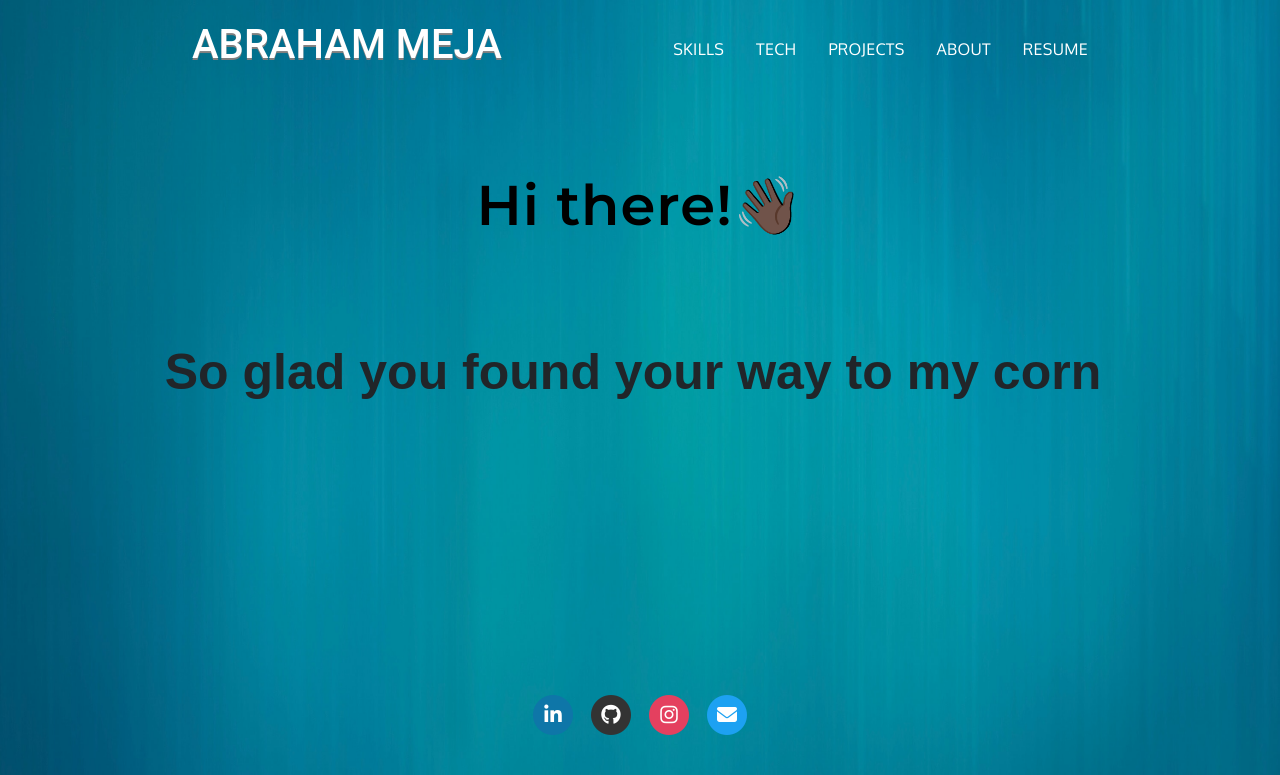
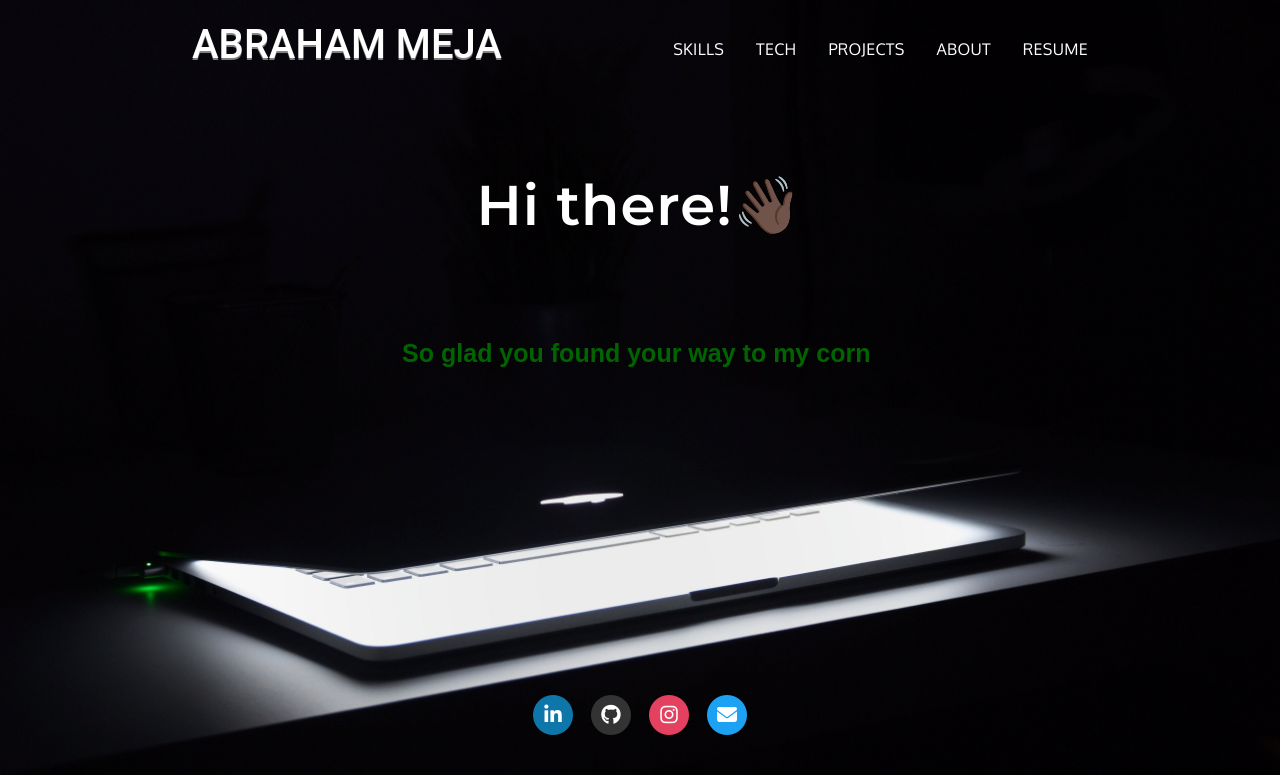
Before and after one commit to abraham-tech/my-portfolio, a React (Create React App) app: page / in a window 1280 px wide. Shown: the top 775 px of the page. Built offline with nearby package versions, Linux system fonts and the light colour scheme; a web font is replaced by a local one.

Commit message:
update background

```diff
--- a/src/components/Title.js
+++ b/src/components/Title.js
@@ -5,9 +5,10 @@ import styled from "styled-components";
 
 const Content = styled.div`
      padding-top: 80px;
+    color: darkgreen;
      text-align: center;
         font-family: sans-serif;
-        font-size: 50px;
+        font-size: 25px;
         font-weight: 500;
         height: 50vh;
 `;
--- a/src/styles/nav.css
+++ b/src/styles/nav.css
@@ -1,6 +1,7 @@
 .titleh1{
   padding-top: 9%;
   text-align: center;
+  color: white;
 }
 .nav {
   display: flex;
```
Also changed, not shown: src/assets/background.jpg.
